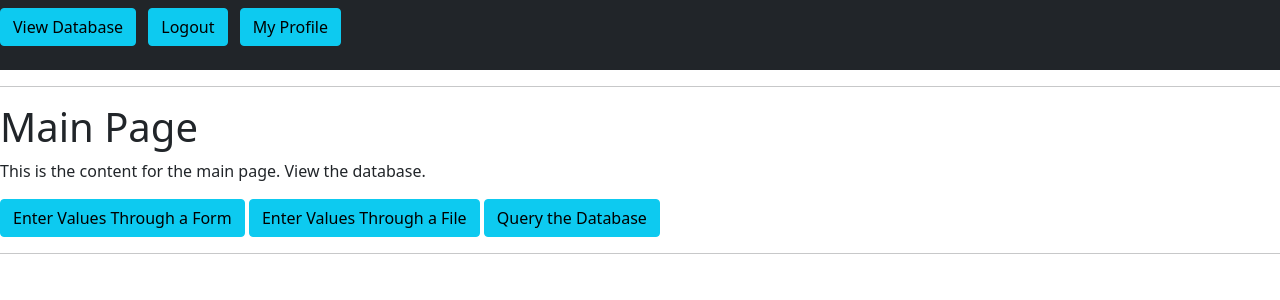
After one commit to UladzimirTreihis/spectral_line_detection_database, a Flask app: page /main in a window 1280 px wide. The commit adds this page. Shown: the top 300 px of the page. Run offline with Flask 2, Linux system fonts and the light colour scheme; the visitor is signed in with stand-in values (Sample User, id 1); data comes from the database, SQL or seed files in the repository.

Commit message:
made a lot of changes, edited base.html, structure of home page and login page, formatted navbar, created a main page, etc

```diff
--- a/flask-back-end/app/forms.py
+++ b/flask-back-end/app/forms.py
@@ -3,7 +3,7 @@ from wtforms import StringField, PasswordField, BooleanField, SubmitField, TextA
 from wtforms.validators import ValidationError, DataRequired, Email, EqualTo, Length
 from app.models import User
 
-#creting a log-in form
+#creating a log-in form
 class LoginForm(FlaskForm):
     username = StringField('Username', validators=[DataRequired()])
     password = PasswordField('Password', validators=[DataRequired()])
--- a/flask-back-end/app/routes.py
+++ b/flask-back-end/app/routes.py
@@ -6,7 +6,7 @@ from app.forms import LoginForm, RegistrationForm, EditProfileForm
 from werkzeug.urls import url_parse
 from datetime import datetime
 
-#The last-seen functionality (if necessary), otherwise it could still be usefull of any before_request functionality
+#The last-seen functionality (if necessary), otherwise it could still be useful of any before_request functionality
 @app.before_request
 def before_request():
     if current_user.is_authenticated:
@@ -16,7 +16,6 @@ def before_request():
 #default route
 @app.route("/")
 @app.route("/home")
-@login_required
 def home():
     return render_template("/home.html")
 
@@ -25,11 +24,10 @@ def home():
 def login():
     #if user is already authenticated, the log-in address redirects to home
     if current_user.is_authenticated:
-        return redirect(url_for('home'))
+      return redirect(url_for('home'))
     #form becomes an instance of LoginForm function
     form = LoginForm()
     if form.validate_on_submit():
-
         #creating local user object
         user = User.query.filter_by(username=form.username.data).first()
         #If user does not exist or username/password incorrect -> redirect to log-in again
@@ -41,9 +39,29 @@ def login():
         #the code for redirection back to @index once logged-in successfully
         next_page = request.args.get('next')
         if not next_page or url_parse(next_page).netloc != '':
-            next_page = url_for('home')
+            next_page = url_for('main')
         return redirect(next_page)
     return render_template("./auth/login.html", title='Sign In', form=form)
+
+@app.route("/main")
+@login_required
+def main():
+    return render_template("/main.html")
+
+@app.route("/entry_file")
+@login_required
+def entry_file():
+    return render_template("/entry_file.html")
+
+@app.route("/entry_form")
+@login_required
+def entry_form():
+    return render_template("/entry_form.html")
+
+@app.route("/query")
+@login_required
+def query():
+    return render_template("/query.html")
 
 @app.route("/logout")
 def logout():
@@ -53,7 +71,7 @@ def logout():
 @app.route("/register", methods=['GET', 'POST'])
 def register():
     if current_user.is_authenticated:
-        return redirect(url_for('home'))
+      return redirect(url_for('home'))
     form = RegistrationForm()
     if form.validate_on_submit():
         user = User(username=form.username.data, email=form.email.data)
@@ -63,7 +81,6 @@ def register():
         flash ('You have been successfully registered!')
         return redirect(url_for('login'))
     return render_template('./auth/register.html', title= 'Register', form=form)
-
 
 @app.route('/user/<username>')
 @login_required
--- a/flask-back-end/app/static/css/dashboard.css
+++ b/flask-back-end/app/static/css/dashboard.css
@@ -85,6 +85,7 @@ body {
     box-shadow: 0 0 0 3px rgba(255, 255, 255, .25);
   }
 
+
   /*
    * Utilities
    */
--- a/flask-back-end/app/templates/base.html
+++ b/flask-back-end/app/templates/base.html
@@ -3,32 +3,33 @@
     <head>
         <link href="https://cdn.jsdelivr.net/npm/bootstrap@5.0.0-beta3/dist/css/bootstrap.min.css" rel="stylesheet"
         integrity="sha384-eOJMYsd53ii+scO/bJGFsiCZc+5NDVN2yr8+0RDqr0Ql0h+rP48ckxlpbzKgwra6" crossorigin="anonymous">
-        <title>{% block title %}{% endblock %} Website_name</title>
+        <title>{% block title %}{% endblock %} Database </title>
     </head>
     <body>
         <nav class="navbar navbar-dark bg-dark">
-            <div class="container-fluid">
-                <a class="navbar-brand" href="#">Navbar</a>
-                <button class="navbar-toggler" type="button" data-bs-toggle="collapse" data-bs-target="#navbarNavAltMarkup" aria-controls="navbarNavAltMarkup" aria-expanded="false" aria-label="Toggle navigation">
-                  <span class="navbar-toggler-icon"></span>
-                </button>
-                <div class="collapse navbar-collapse" id="navbarNavAltMarkup">
-                  <div class="navbar-nav">
-                    <a class="nav-link active" aria-current="page" href="#">Home</a>
-                    <a class="nav-link" href="#">Features</a>
-                    <a class="nav-link" href="#">Pricing</a>
-                    <a class="nav-link disabled" href="#" tabindex="-1" aria-disabled="true">Disabled</a>
-                  </div>
-                </div>
-              </div>
-              <!--changes accordingly if user is loged-in or not-->
-              {% if current_user.is_anonymous %}
-              <a href="{{ url_for('login') }}" class="btn btn-info" role="button">Login</a>
-              {% else %}
-              <a href="{{ url_for('logout') }}" class="btn btn-info" role="button">Logout</a>
-              <a href="{{ url_for('user', username=current_user.username) }}">Profile</a>
-              {% endif %}
-          </nav>
+            <div class="navbar-nav mr-auto">
+                <ul class="list-inline" >
+                  <li class="list-inline-item">
+                  <a class= "btn btn-info " role="button" href="{{ url_for ('main') }} "> View Database  </a>
+                  </li>
+                  {% if current_user.is_anonymous %}
+                  <li class="list-inline-item">
+                  <a href="{{ url_for('login') }}" class="btn btn-info" role="button">Login</a>
+                  </li>
+                  <li class="list-inline-item">
+                  <a href="{{ url_for('register') }}" class="btn btn-info" role="button">Register</a>
+                  </li>
+                  {% else %}
+                  <li class="list-inline-item">
+                  <a href="{{ url_for('logout') }}" class="btn btn-info" role="button">Logout</a>
+                  </li>
+                  <li class="list-inline-item">
+                  <a href="{{ url_for('user', username=current_user.username) }}" class = "btn btn-info" role = "button"> My Profile</a>
+                  </li>
+                </ul>
+                {% endif %}
+            </div>
+        </nav>
         <h1>{{content}}</h1>
         <script src="https://cdn.jsdelivr.net/npm/bootstrap@5.0.0-beta3/dist/js/bootstrap.bundle.min.js"
         integrity="sha384-JEW9xMcG8R+pH31jmWH6WWP0WintQrMb4s7ZOdauHnUtxwoG2vI5DkLtS3qm9Ekf" crossorigin="anonymous"></script>
--- a/flask-back-end/app/templates/home.html
+++ b/flask-back-end/app/templates/home.html
@@ -1,5 +1,3 @@
-<!-- temporal page for redirection once logged-in -->
-
 {% extends "./base.html" %}
 
 {% block title %}
@@ -8,8 +6,8 @@
 
 {% block content %}
 
-
 <hr>
-<p1>Home page</p1>
+<h1> Home Page </h1>
+<p1> This is the content for the home page. Introduction to the database. </p1>
 
 {% endblock %}
--- /dev/null
+++ b/flask-back-end/app/templates/main.html
@@ -0,0 +1,16 @@
+{% extends "./base.html" %}
+
+{% block title %}
+    Main
+{% endblock %}
+
+{% block content %}
+
+<hr>
+<h1> Main Page </h1>
+<p> This is the content for the main page. View the database. </p>
+<a href="{{ url_for('entry_form') }}" class="btn btn-info" role="button">Enter Values Through a Form</a>
+<a href="{{ url_for('entry_file') }}" class="btn btn-info" role="button">Enter Values Through a File</a>
+<a href="{{ url_for('query') }}" class="btn btn-info" role="button">Query the Database</a>
+
+{% endblock %}
--- a/flask-back-end/app/templates/user.html
+++ b/flask-back-end/app/templates/user.html
@@ -22,6 +22,10 @@
                 <p><a href="{{ url_for('edit_profile') }}">Edit your profile</a></p>
                 {% endif %}
 
+                {% if user == current_user %}
+                <p><a href="{{ url_for('main') }}">Back to database</a></p>
+                {% endif %}
+
             </td>
         </tr>
     </table>
```
Also changed, not shown: flask-back-end/app/templates/entry_file.html (added, +12 -0 lines), flask-back-end/app/templates/entry_form.html (added, +12 -0 lines), flask-back-end/app/templates/query.html (added, +12 -0 lines).
